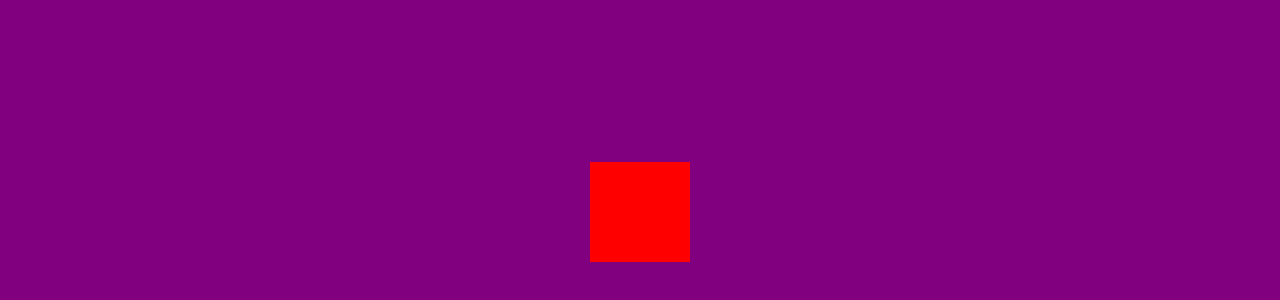
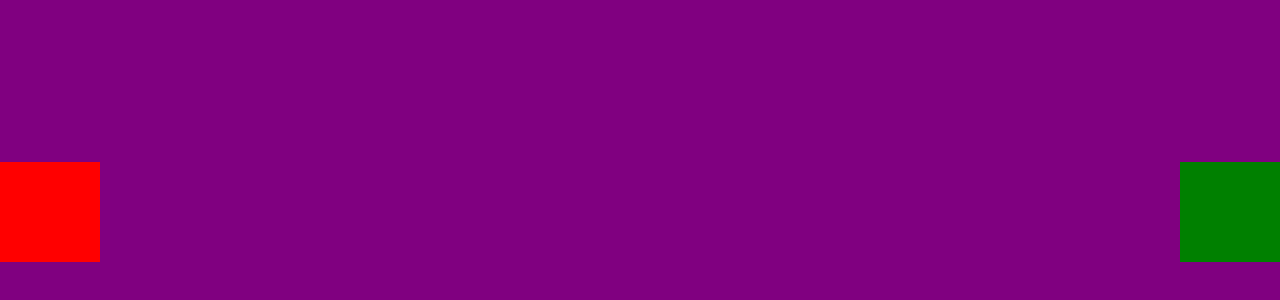
Before and after one commit to ElmanAASTANOV/dummy2, a plain HTML site: page index.html in a window 1280 px wide. Shown: the part 188-488 px from the top of the page. Drawn offline with Linux system fonts and the light colour scheme.

Commit message:
child lari space-between

```diff
--- a/index.html
+++ b/index.html
@@ -9,6 +9,7 @@
 </head>
 <body>
     <div class="child"></div>
+    <div class="child2"></div>
 
 </body>
 </html>
--- a/style.css
+++ b/style.css
@@ -1,9 +1,13 @@
-body,html{
+html{
+    margin: 0;
+    height: 100%;
+}
+body{
     height: 100%;
     margin: 0;
     background-color: purple;
     display: flex;
-    justify-content: center;
+    justify-content:space-between;
     align-items: center;
 }
 .child{
@@ -12,3 +16,9 @@ body,html{
     background-color: red;
 
 }
+.child2{
+    height: 100px;
+    width: 100px;
+    background-color: green;
+
+}
```
